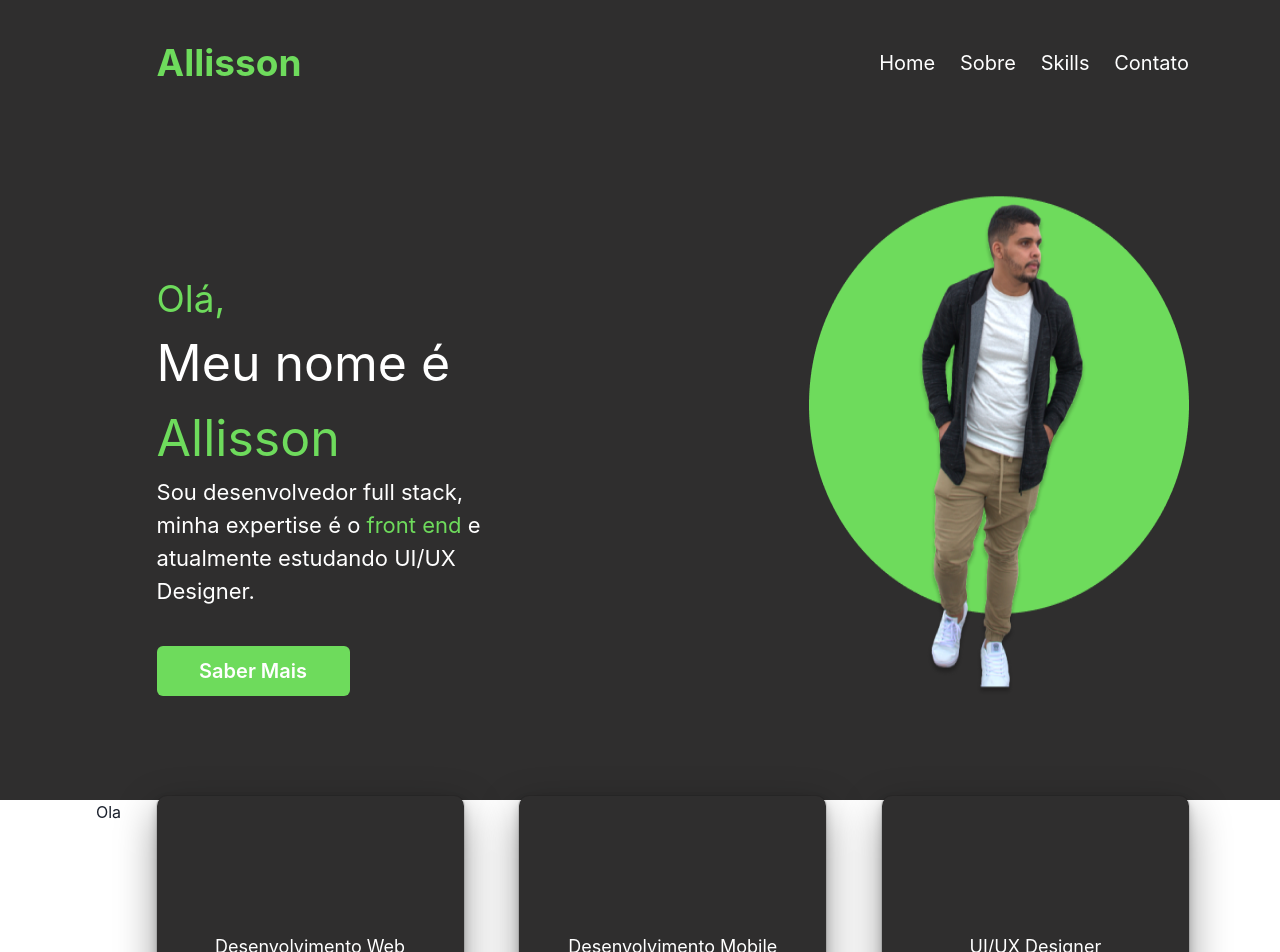
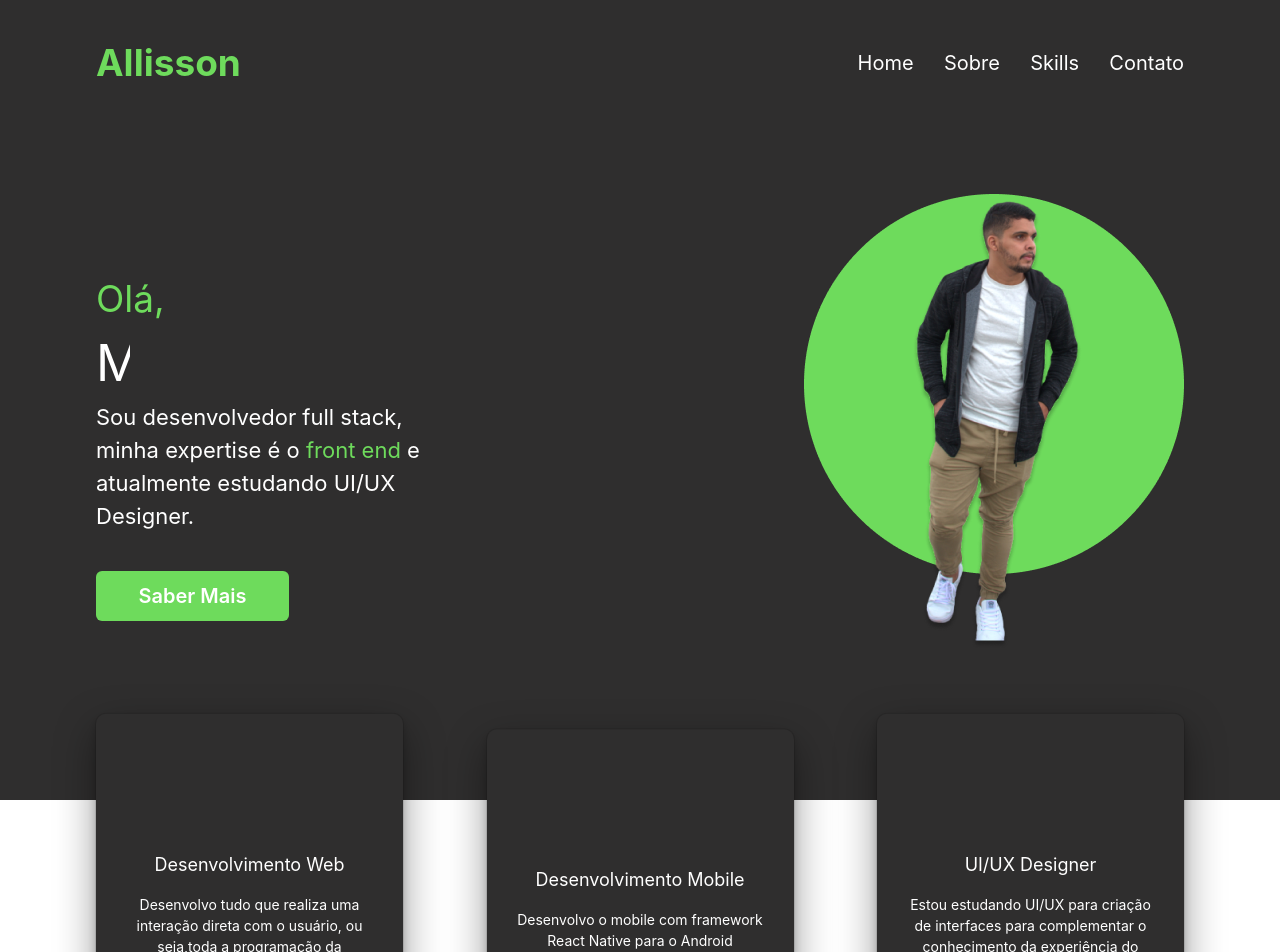
Before and after one commit to Allisson-Lima-Dev/portfolio-dev-allisson, a Next.js app: page / in a window 1280 px wide. Shown: the top 952 px of the page. Built offline with nearby package versions, Linux system fonts and the light colour scheme; some icons are missing.

Commit message:
feat: adicioando a animacao e styles em home

```diff
--- a/src/styles/globals.css
+++ b/src/styles/globals.css
@@ -14,3 +14,79 @@ a {
 * {
   box-sizing: border-box;
 }
+
+#container-home{
+  position: relative;
+  /* z-index: 1000; */
+}
+
+#tsparticles{
+  width: 100%;
+  height: 100%;
+  position: absolute;
+  /* z-index: 1000; */
+}
+#name{
+        white-space: nowrap;
+        overflow: hidden;
+        animation: typewriter 3s steps(53) infinite alternate,
+          blink 800ms steps(20) infinite normal;
+}
+
+@keyframes typewriter {
+  from {
+    width: 0%;
+  }
+  to {
+    width: 100%;
+  }
+}
+@keyframes blink {
+  from {
+    border-color: black;
+  }
+  to {
+    border-color: transparent;
+  }
+}
+
+#ct{
+  animation: float 5s ease-in-out infinite;
+}
+
+#ct div:nth-child(3){
+  animation: float 8s ease-in-out infinite;
+}
+#ct div:nth-child(1){
+  animation: float 8s ease-in-out infinite;
+}
+
+@keyframes float{
+  0% {
+    transform:  translateY(0);
+  }
+  50%{
+    transform: translateY(-25px);
+  }
+  100%{
+    transform: translateY(0);
+  }
+}
+
+::-webkit-scrollbar {
+  width: 10px;
+}
+
+::-webkit-scrollbar-track {
+  background-color: #2F2E2E;
+}
+
+::-webkit-scrollbar-thumb {
+  background: #6EDB5C;
+  border-radius: 10px;
+  padding: 10px;
+}
+
+::-webkit-scrollbar-thumb:hover {
+  background: #55a647;
+}
```
